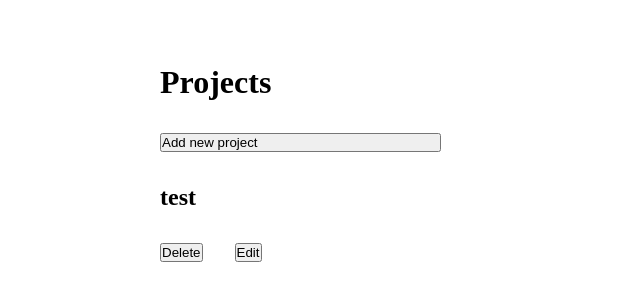
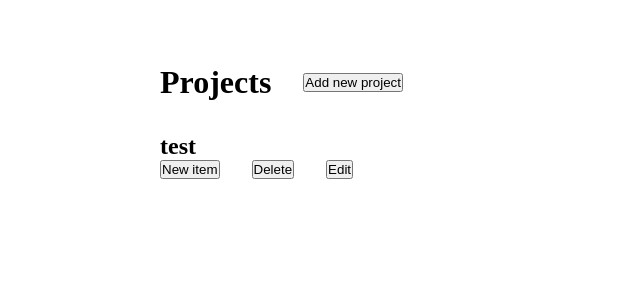
Before and after one commit to kizwolak/To-do-list, a website built with webpack: page src/index.html in a window 1280 px wide. Shown: the whole page, without its empty margins (0-640 px from the left). Built offline with nearby package versions, Linux system fonts and the light colour scheme.

Commit message:
Project display CSS changes

```diff
--- a/src/generateProjects.js
+++ b/src/generateProjects.js
@@ -10,12 +10,18 @@ export default function generateProjects(project) {
     let projectButtons = document.createElement('div');
     projectContainer.appendChild(projectButtons);
 
+    let newButton = document.createElement('button');
+    newButton.textContent = "New item";
+
     let deleteButton = document.createElement('button');
     deleteButton.textContent = "Delete";
 
     let editButton = document.createElement('button');
     editButton.textContent = "Edit";
 
+    projectButtons.classList = "projectButtons";
+
+    projectButtons.appendChild(newButton);
     projectButtons.appendChild(deleteButton);
     projectButtons.appendChild(editButton);
     projectContainer.appendChild(projectButtons);
--- a/src/style.css
+++ b/src/style.css
@@ -7,10 +7,10 @@
 body {
     margin: 4em 10em;
     display: grid;
-    grid-template-areas: "projects main main main main"
-                         "projects main main main main"
-                         "projects main main main main"
-                         "projects main main main main";
+    grid-template-areas: "projects main main main main main main"
+                         "projects main main main main main main"
+                         "projects main main main main main main"
+                         "projects main main main main main main";
 }
 
 .projects {
@@ -20,9 +20,14 @@ body {
     gap: 2em;
 }
 
-.projects > * {
+.projectsTitle {
     display: flex;
-    flex-direction: column;
+    gap: 2em;
+    align-items: center;
+}
+
+.projectButtons {
+    display: flex;
     gap: 2em;
 }
 
```
